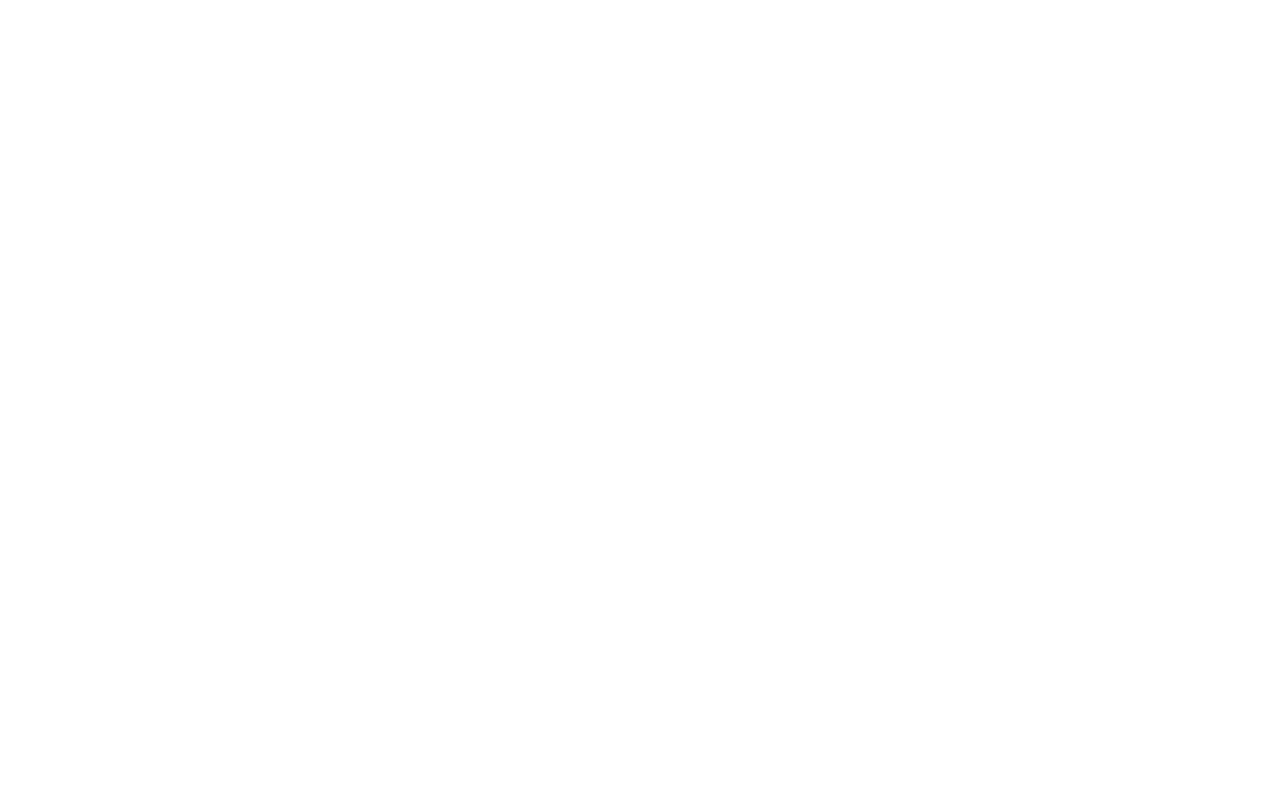
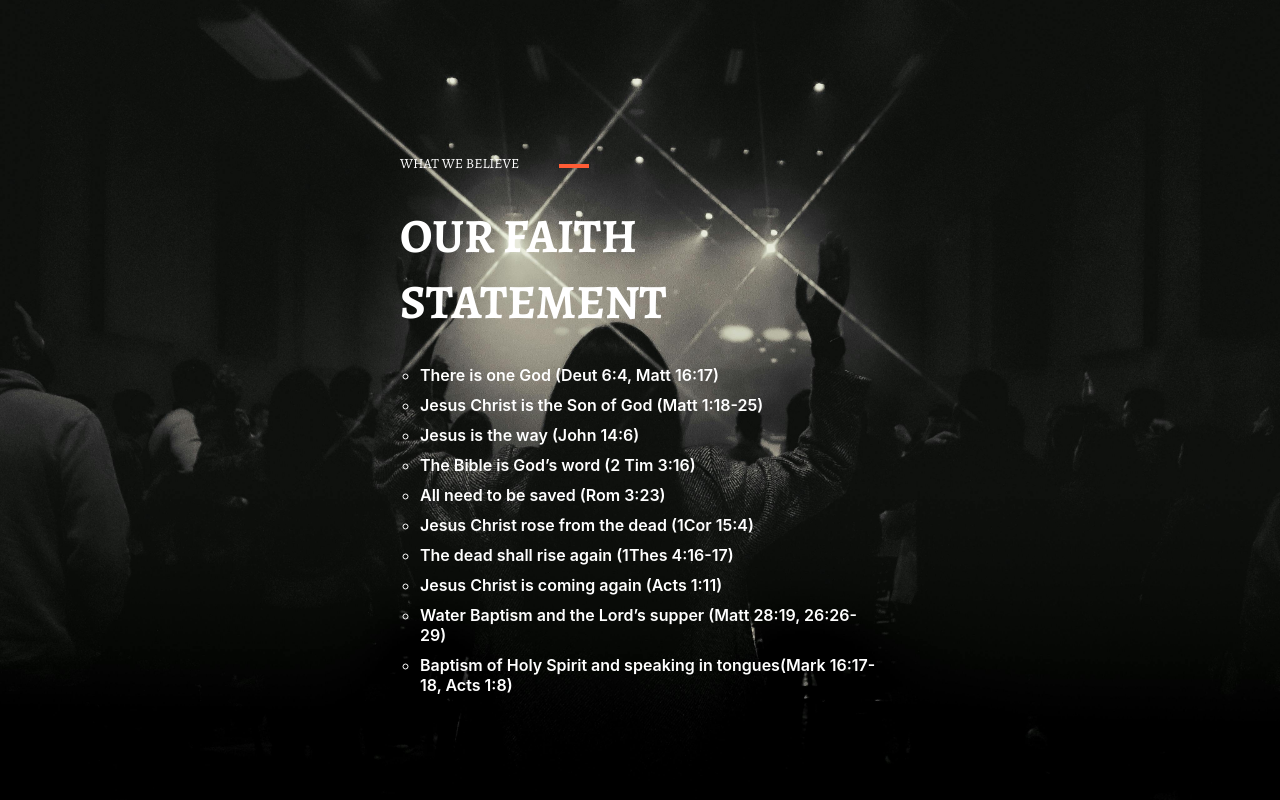
Before and after one commit to Josh-Alhassan/ftf-ministry, a React (Create React App) app: page /about in a window 1280 px wide. Shown: the part 2011-2811 px from the top of the page. Before the commit the page ends 1995 px from the top, so only its background shows below. Built offline with nearby package versions, Linux system fonts and the light colour scheme.

Commit message:
add faith statement section

```diff
--- a/src/pages/About.js
+++ b/src/pages/About.js
@@ -2,6 +2,7 @@ import React from "react";
 import style from "./About.module.css";
 import AboutHeader from "../sections/AboutHeader";
 import VisionStatement from "../sections/VisionStatement";
+import FaithStatement from "../sections/FaithStatement";
 
 function About() {
   return (
@@ -21,6 +22,8 @@ function About() {
         description="We exist to Win, Equip and Deploy (WED) supernatural believers everywhere taking over every sphere."
         backgroundColor="#F7F7F7"
       />
+
+      <FaithStatement />
     </div>
   );
 }
--- /dev/null
+++ b/src/sections/FaithStatement.js
@@ -0,0 +1,18 @@
+import React from "react";
+
+import style from "./FaithStatement.module.css";
+import Label from "../utilities/Label";
+import SecondaryHeader from "../utilities/SecondaryHeader";
+import FaithStatementList from "../utilities/FaithStatementList";
+
+function FaithStatement() {
+  return (
+    <div className={style.faithSection}>
+      <Label color="#FFFFFF"> What we Believe</Label>
+      <SecondaryHeader color="#FFFFFF">Our Faith Statement</SecondaryHeader>
+      <FaithStatementList />
+    </div>
+  );
+}
+
+export default FaithStatement;
--- /dev/null
+++ b/src/sections/FaithStatement.module.css
@@ -0,0 +1,10 @@
+.faithSection {
+  padding: 170px 400px;
+  background-image: url("../assets/faith-declaration.jpg");
+  background-position: top;
+  background-size: cover;
+
+  display: flex;
+  flex-direction: column;
+  gap: 30px;
+}
--- /dev/null
+++ b/src/utilities/FaithStatementList.js
@@ -0,0 +1,41 @@
+import React from "react";
+
+function FaithStatementList() {
+  const lists = [
+    { list: "There is one God (Deut 6:4, Matt 16:17)" },
+    { list: "Jesus Christ is the Son of God (Matt 1:18-25)" },
+    { list: "Jesus is the way (John 14:6)" },
+    { list: "The Bible is God’s word (2 Tim 3:16)" },
+    { list: "All need to be saved (Rom 3:23)" },
+    { list: "Jesus Christ rose from the dead (1Cor 15:4)" },
+    { list: "The dead shall rise again (1Thes 4:16-17)" },
+    { list: "Jesus Christ is coming again (Acts 1:11)" },
+    { list: "Water Baptism and the Lord’s supper (Matt 28:19, 26:26-29)" },
+    {
+      list: "Baptism of Holy Spirit and speaking in tongues(Mark 16:17-18, Acts 1:8)",
+    },
+  ];
+
+  return (
+    <ul>
+      {lists.map((item, idx) => (
+        <li
+          key={idx}
+          style={{
+            listStyle: "circle",
+            fontSize: "16px",
+            fontWeight: "600",
+            marginBottom: "10px",
+            marginLeft: "20px",
+            color: "#FFF",
+            maxWidth: "475px",
+          }}
+        >
+          {item.list}
+        </li>
+      ))}
+    </ul>
+  );
+}
+
+export default FaithStatementList;
--- /dev/null
+++ b/src/utilities/Label.js
@@ -0,0 +1,29 @@
+import React from "react";
+
+function Label({ children, color }) {
+  return (
+    <h4
+      style={{
+        fontFamily: "Alegreya",
+        fontSize: "14px",
+        textTransform: "uppercase",
+        color: color,
+        fontWeight: "100",
+      }}
+    >
+      {children}
+      <span
+        style={{
+          width: "30px",
+          borderTop: ".5px",
+          borderColor: "#FF5C35",
+          borderStyle: "solid",
+          display: "inline-block",
+          marginLeft: "40px",
+        }}
+      ></span>
+    </h4>
+  );
+}
+
+export default Label;
--- /dev/null
+++ b/src/utilities/SecondaryHeader.js
@@ -0,0 +1,19 @@
+import React from "react";
+
+function SecondaryHeader({ children, color }) {
+  return (
+    <h2
+      style={{
+        textTransform: "uppercase",
+        color: color,
+        fontSize: "48px",
+        fontFamily: "Alegreya",
+        width: "264px",
+      }}
+    >
+      {children}
+    </h2>
+  );
+}
+
+export default SecondaryHeader;
```
Also changed, not shown: src/assets/faith-declaration.jpg (added).
